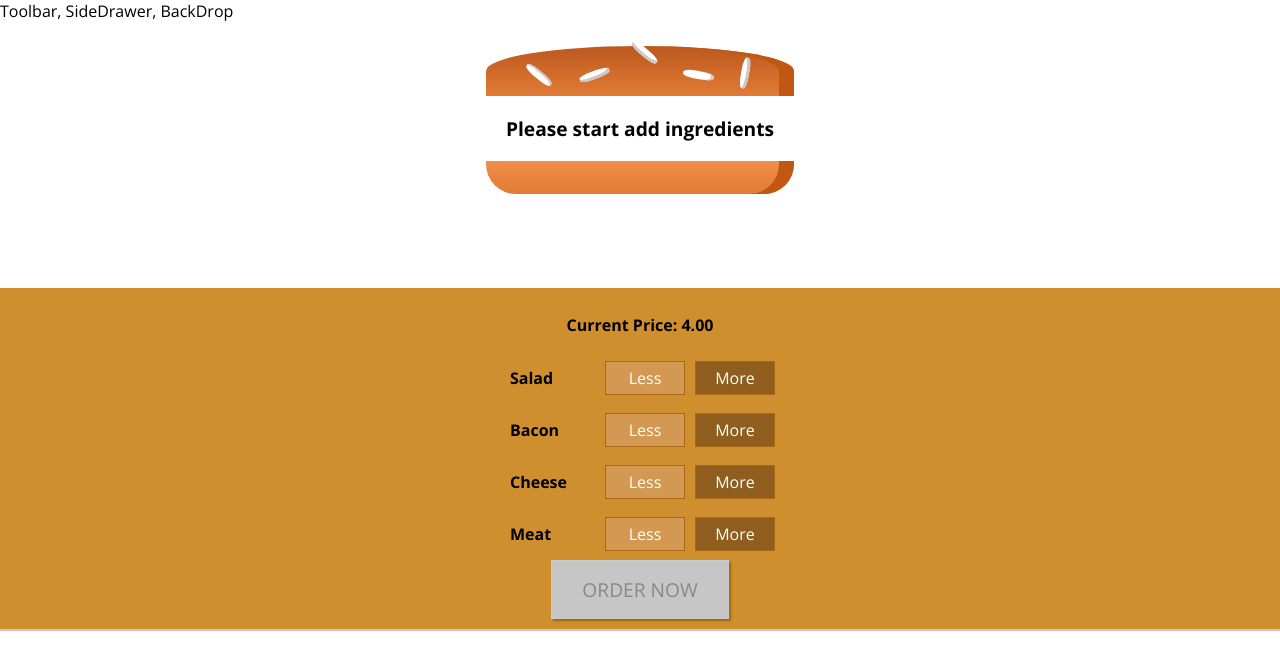
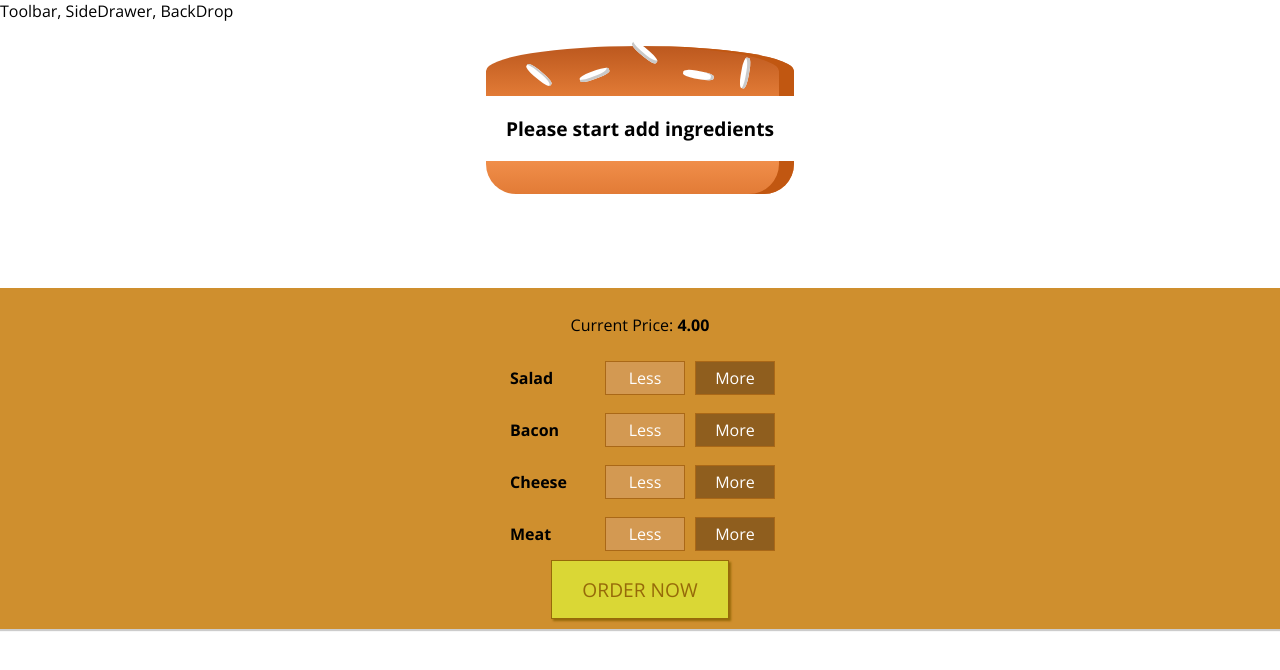
Before and after one commit to WallaceGomes/burguer-builder, a React (Create React App) app: page / in a window 1280 px wide. Shown: the top 670 px of the page. Built offline with nearby package versions, Linux system fonts and the light colour scheme.

Commit message:
Ajustes de código

```diff
--- a/src/components/Burger/BuildControls/BuildControl/BuildControl.js
+++ b/src/components/Burger/BuildControls/BuildControl/BuildControl.js
@@ -2,11 +2,15 @@ import React from 'react';
 
 import './BuildControl.css';
 
-const buildControl = (props ) => (
+const buildControl = (props) => (
     <div className="buildControl">
         <div className="label">{props.label}</div>
-        <button className="less" onClick={props.removed}>Less</button>
-        <button className="more" onClick={props.added} >More</button>
+        <button
+        className="less"
+        onClick={props.removed}
+        disabled={props.disabled}>Less</button>
+        <button className="more"
+        onClick={props.added}>More</button>
     </div>
 );
 
--- a/src/components/Burger/BuildControls/BuildControls.js
+++ b/src/components/Burger/BuildControls/BuildControls.js
@@ -14,15 +14,15 @@ const controls = [
 //passa o tipo do ingrediente adicionado para a função
 const buildControls = (props ) => (
     <div className="buildControls">
-        <p><strong>Current Price: {props.price.toFixed(2)}</strong></p>
+        <p>Current Price: <strong>{props.price.toFixed(2)}</strong></p>
         {controls.map(ctrl => (
             <BuildControl
             key={ctrl.label}
             label={ctrl.label}
             added={() => props.ingredientAdded(ctrl.type)}
-            removed={() => props.ingredientRemoved(ctrl.type)} />
+            removed={() => props.ingredientRemoved(ctrl.type)}/>
         ))}
-        <button className="OrderButton" disabled={!props.purchasable}>ORDER NOW</button>
+        <button className="OrderButton" disabled={props.purchasable}>ORDER NOW</button>
     </div>
 );
 
--- a/src/components/Burger/Burger.js
+++ b/src/components/Burger/Burger.js
@@ -20,7 +20,7 @@ const Burger = (props) => {
         //key = qual tip de ingrediente
         //value = quantidade do ingrediente
 
-    if (transformedIngredients.length ===0 ) {
+    if (transformedIngredients.length === 0 ) {
         transformedIngredients = <p>Please start add ingredients</p>
     }
 
```
